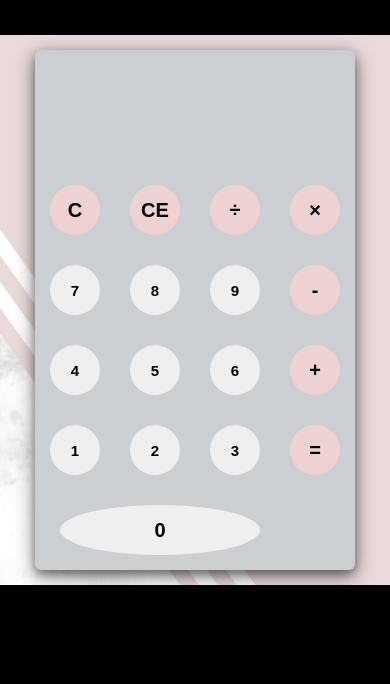
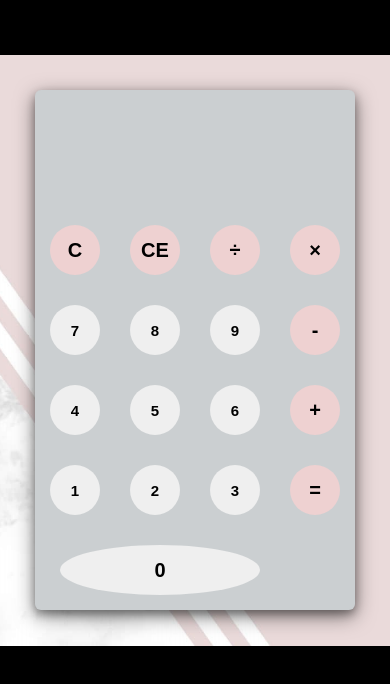
Before and after one commit to yas-m-g/calculator, a plain HTML site: page index.html in a window 390 px wide. Drawn offline with Linux system fonts and the light colour scheme.

Commit message:
media querys

```diff
--- a/style.css
+++ b/style.css
@@ -133,3 +133,29 @@ button:nth-child(2){
                             margin-left: 25px;
                             }
 /* End color buttons*/
+
+@media (max-width:1610px) {
+    #container{
+
+        height: 700px;
+        background-image: url("background.jpg");
+        background-size: 1050px;
+        background-repeat: no-repeat;
+        background-position: center;
+        margin: auto;
+
+    }
+
+    #calculator {
+        width: 320px;
+        height: 520px;
+        background-color: #cbcfd1;
+        margin: 0 auto;
+        top:90px;
+        position: relative;
+        border-radius: 6px;
+        box-shadow: 0 4px 8px 0 rgba(0, 0, 0, 0.3), 0 6px 20px 0 rgba(0, 0, 0, 0.5);
+    }
+
+
+}
```
